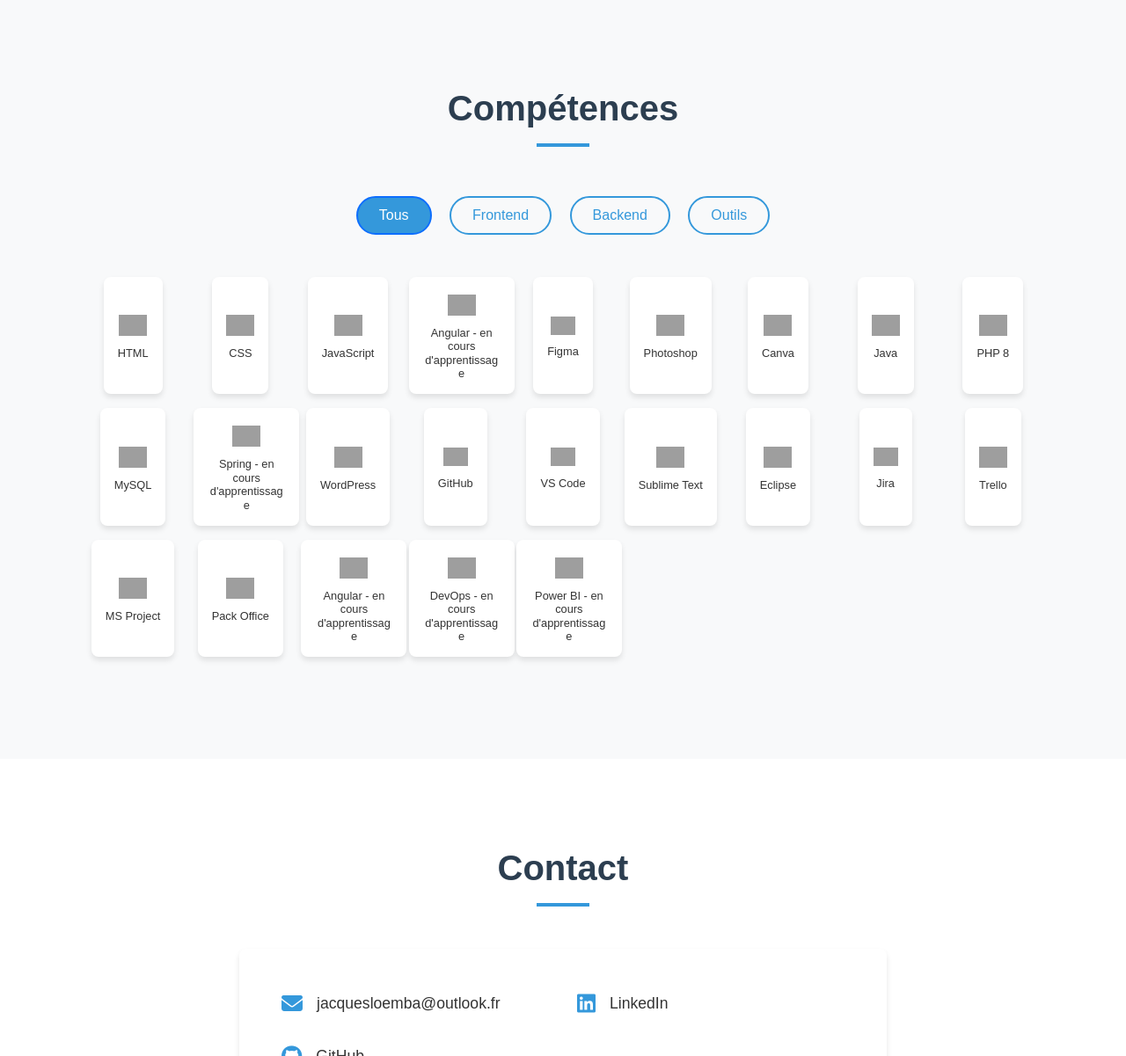
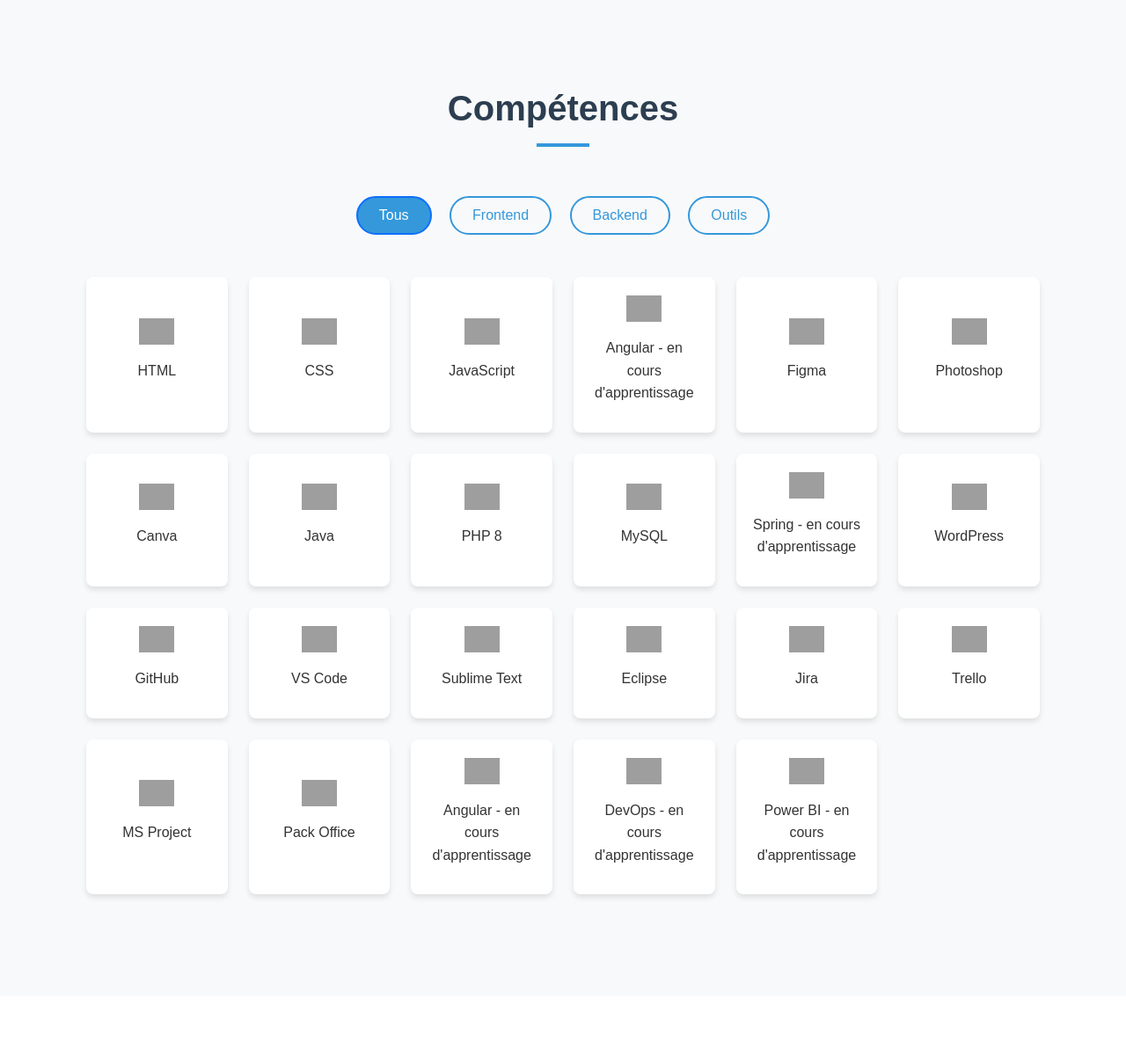
Before and after one commit to Jacque004/jacques-website, a PHP site: page /index.html in a window 1280 px wide. Shown: the part 5299-6500 px from the top of the page at 88% size. Run offline with PHP 8.4, Linux system fonts and the light colour scheme; grey boxes are pictures that could not be loaded.

Commit message:
Update style.css

```diff
--- a/style.css
+++ b/style.css
@@ -255,10 +255,9 @@
 
 .skills-grid {
     display: grid;
-    grid-template-columns: repeat(auto-fit, minmax(100px, 1fr));
-    gap: 1rem;
+    grid-template-columns: repeat(auto-fit, minmax(150px, 1fr));
+    gap: 1.5rem;
     padding: 1rem;
-    justify-items: center;
 }
 
 .skill {
@@ -273,8 +272,6 @@
     align-items: center;
     justify-content: center;
     min-height: 120px;
-    max-width: 120px;
-    margin: 0 auto;
 }
 
 .skill:hover {
@@ -282,71 +279,105 @@
 }
 
 .skill img {
-    width: 32px;
-    height: 32px;
-    margin-bottom: 0.5rem;
+    width: 40px;
+    height: 40px;
+    margin-bottom: 0.75rem;
     object-fit: contain;
 }
 
 .skill i {
     font-size: 2rem;
-    color: var(--secondary-color);
-    margin-bottom: 0.5rem;
+    margin-bottom: 0.75rem;
 }
 
-.skill p {
-    margin: 0;
-    font-size: 0.8rem;
-    color: var(--text-color);
-    line-height: 1.2;
-    word-wrap: break-word;
-    max-width: 100%;
+/* Couleurs spécifiques pour les icônes Font Awesome */
+.skill i.fa-code {
+    color: #FF9800; /* Orange pour Sublime Text */
+}
+
+.skill i.fa-trello {
+    color: #0079BF; /* Bleu Trello */
+}
+
+.skill i.fa-eclipse {
+    color: #2C2255; /* Violet Eclipse */
+}
+
+.skill i.fa-canva {
+    color: #00C4CC; /* Turquoise Canva */
+}
+
+.skill i.fa-infinity {
+    color: #6C63FF; /* Violet pour DevOps */
+}
+
+.skill i.fa-project-diagram {
+    color: #217346; /* Vert MS Project */
 }
 
 /* Ajustements spécifiques pour certaines icônes */
+.skill img[alt="HTML"] {
+    content: url('https://cdn.jsdelivr.net/gh/devicons/devicon/icons/html5/html5-original.svg');
+}
+
+.skill img[alt="CSS"] {
+    content: url('https://cdn.jsdelivr.net/gh/devicons/devicon/icons/css3/css3-original.svg');
+}
+
+.skill img[alt="JavaScript"] {
+    content: url('https://cdn.jsdelivr.net/gh/devicons/devicon/icons/javascript/javascript-original.svg');
+}
+
+.skill img[alt="Java"] {
+    content: url('https://cdn.jsdelivr.net/gh/devicons/devicon/icons/java/java-original.svg');
+}
+
+.skill img[alt="PHP"] {
+    content: url('https://cdn.jsdelivr.net/gh/devicons/devicon/icons/php/php-original.svg');
+}
+
+.skill img[alt="MySQL"] {
+    content: url('https://cdn.jsdelivr.net/gh/devicons/devicon/icons/mysql/mysql-original.svg');
+}
+
 .skill img[alt="WordPress"] {
-    width: 32px;
-    height: 32px;
+    content: url('https://cdn.jsdelivr.net/gh/devicons/devicon/icons/wordpress/wordpress-plain.svg');
 }
 
 .skill img[alt="Figma"] {
-    width: 28px;
-    height: 28px;
+    content: url('https://cdn.jsdelivr.net/gh/devicons/devicon/icons/figma/figma-original.svg');
 }
 
 .skill img[alt="Angular"] {
-    width: 32px;
-    height: 32px;
+    content: url('https://cdn.jsdelivr.net/gh/devicons/devicon/icons/angularjs/angularjs-original.svg');
 }
 
 .skill img[alt="Spring"] {
-    width: 32px;
-    height: 32px;
+    content: url('https://cdn.jsdelivr.net/gh/devicons/devicon/icons/spring/spring-original.svg');
 }
 
 .skill img[alt="GitHub"] {
-    width: 28px;
-    height: 28px;
+    content: url('https://cdn.jsdelivr.net/gh/devicons/devicon/icons/github/github-original.svg');
 }
 
 .skill img[alt="VS Code"] {
-    width: 28px;
-    height: 28px;
+    content: url('https://cdn.jsdelivr.net/gh/devicons/devicon/icons/vscode/vscode-original.svg');
+}
+
+.skill img[alt="Photoshop"] {
+    content: url('https://cdn.jsdelivr.net/gh/devicons/devicon/icons/photoshop/photoshop-plain.svg');
+}
+
+.skill img[alt="Jira"] {
+    content: url('https://cdn.jsdelivr.net/gh/devicons/devicon/icons/jira/jira-original.svg');
+}
+
+.skill img[alt="Pack Office"] {
+    content: url('https://upload.wikimedia.org/wikipedia/commons/9/9c/Microsoft_Office_logo_%282019%E2%80%93present%29.svg');
 }
 
 .skill img[alt="Power BI"] {
-    width: 32px;
-    height: 32px;
-}
-
-.skill img[alt="Jira"] {
-    width: 28px;
-    height: 28px;
-}
-
-.skill img[alt="Pack Office"] {
-    width: 32px;
-    height: 32px;
+    content: url('https://upload.wikimedia.org/wikipedia/commons/c/cf/New_Power_BI_Logo.svg');
 }
 
 /* Contact */
@@ -456,22 +487,28 @@
     }
 
     .skills-grid {
-        grid-template-columns: repeat(3, 1fr);
-        gap: 0.8rem;
+        grid-template-columns: repeat(2, 1fr);
+        gap: 1rem;
     }
 
     .skill {
         min-height: 100px;
-        padding: 0.8rem;
+        padding: 0.75rem;
     }
 
     .skill img {
-        width: 28px;
-        height: 28px;
+        width: 32px;
+        height: 32px;
+        margin-bottom: 0.5rem;
     }
 
     .skill i {
-        font-size: 1.8rem;
+        font-size: 1.5rem;
+        margin-bottom: 0.5rem;
+    }
+
+    .skill p {
+        font-size: 0.8rem;
     }
 }
 
```
